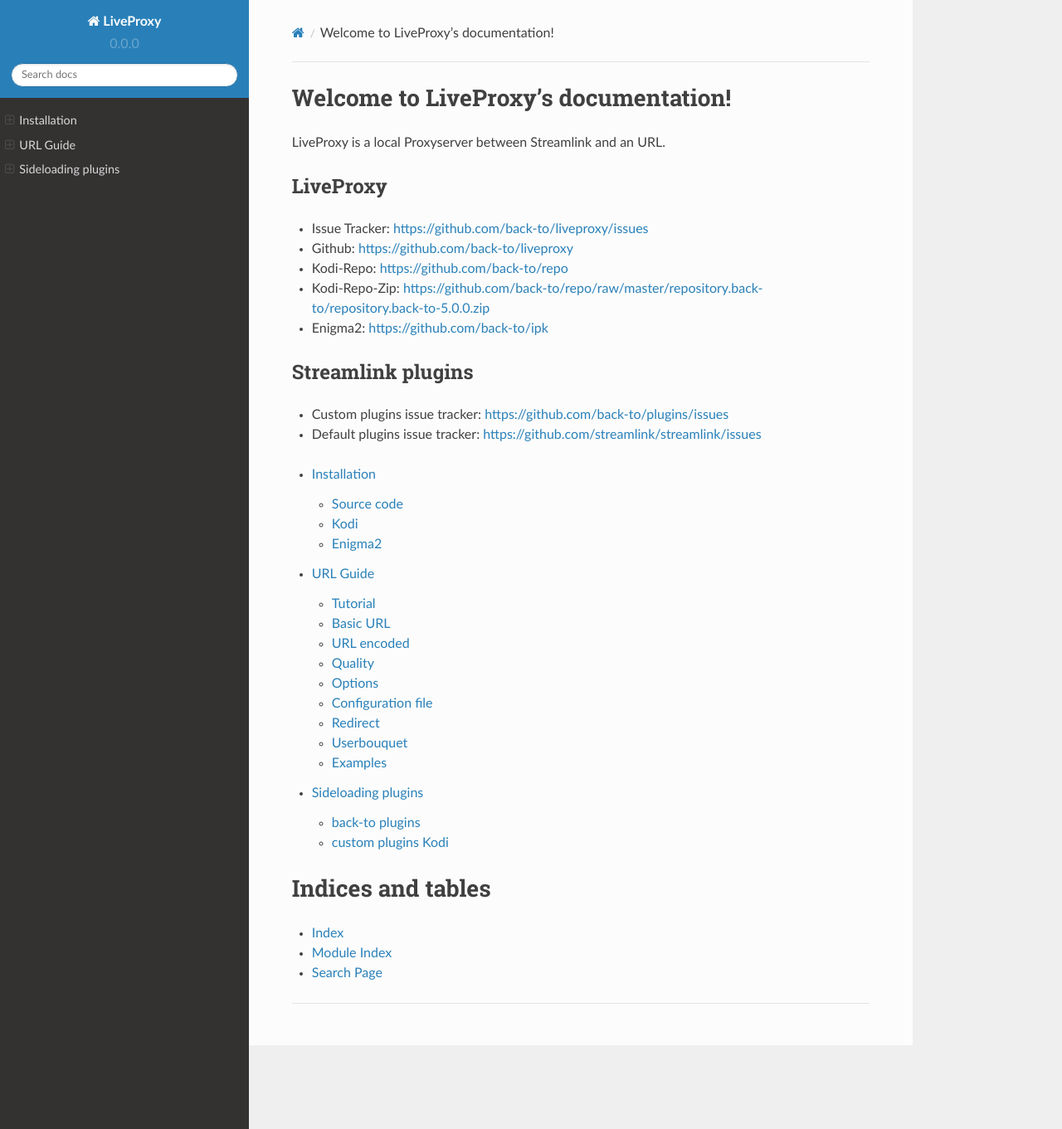
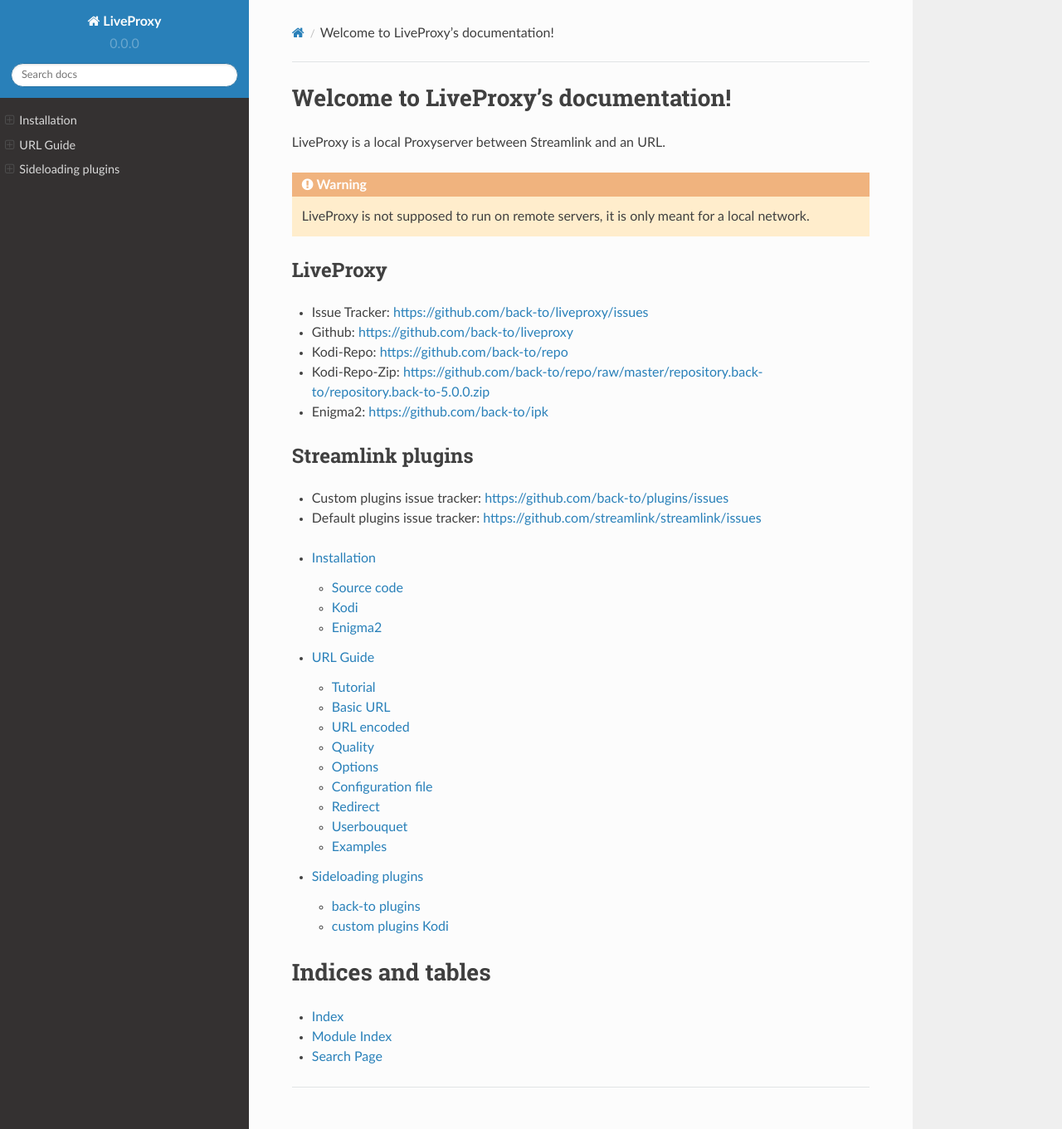
Before and after one commit to back-to/liveproxy, a Sphinx documentation site: the page built from docs/index.rst, in a window 1280 px wide and 1361 px high. Shown: the whole window at 83% size. Built offline with Sphinx 7.4.7 and the Read the Docs theme 2.0.0, drawn with Linux system fonts in a browser that asks for light colours.

Commit message:
Update manifest, travis image and put a warning on index

```diff
--- a/docs/index.rst
+++ b/docs/index.rst
@@ -2,6 +2,10 @@
 =====================================
 
 LiveProxy is a local Proxyserver between Streamlink and an URL.
+
+.. WARNING::
+    LiveProxy is not supposed to run on remote servers,
+    it is only meant for a local network.
 
 LiveProxy
 ^^^^^^^^^
```
Also changed, not shown: README.md (+2 -0 lines), 1 other file.
